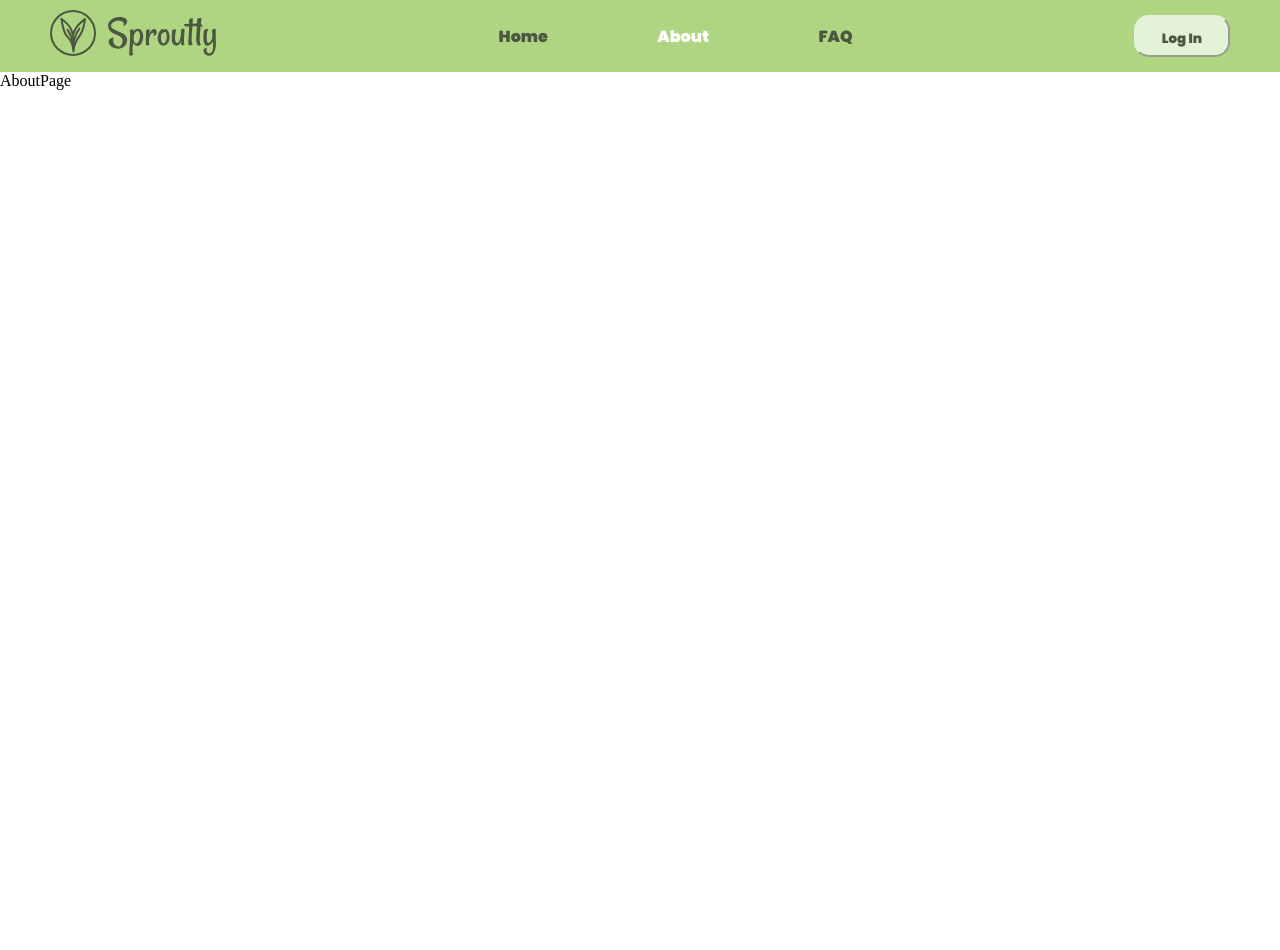
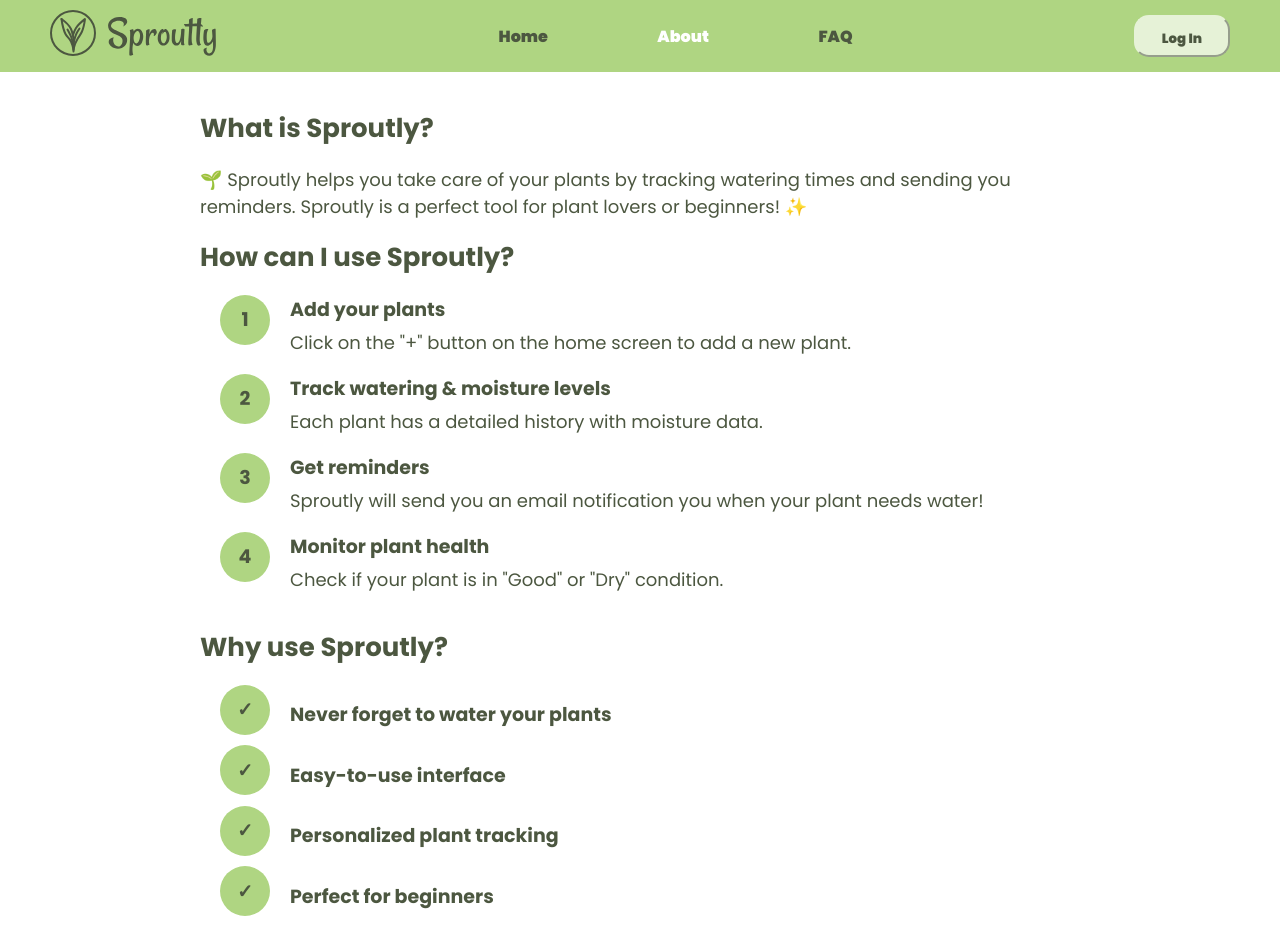
Before and after one commit to nakulbhandare/PlantWaterSystem, a React (Create React App) app in the folder frontend/web-app/: page /about in a window 1280 px wide. Shown: the top 950 px of the page. Before the commit the page ends 800 px from the top, so only its background shows below. Built offline with nearby package versions, Linux system fonts and the light colour scheme.

Commit message:
Feature ticket 31 prototype about page (#183)
Added About Page design
Added About page CSS

```diff
--- a/frontend/web-app/src/Pages/AboutPage.tsx
+++ b/frontend/web-app/src/Pages/AboutPage.tsx
@@ -1,8 +1,96 @@
 import React from 'react'
+import '../Styles/custom/aboutPage.css'
 
 function AboutPage() {
   return (
-    <div>AboutPage</div>
+    <div className='font-poppins about-container'>
+      <h1>What is Sproutly?</h1>
+      <p>🌱 Sproutly helps you take care of your plants by tracking watering times and sending you reminders. Sproutly is a perfect tool for plant lovers or beginners! ✨</p>
+      <h1>How can I use Sproutly?</h1>
+      <div className="bullet-container">
+        <div className="bullet">
+          <div className="bullet-number">
+            <h2>1</h2>
+          </div>
+          <div className="bullet-text">
+            <h2 className="bullet-title">Add your plants</h2>
+            <p>Click on the "+" button on the home screen to add a new plant.</p>
+          </div>
+        </div>
+
+        <div className="bullet">
+          <div className="bullet-number">
+            <h2>2</h2>
+          </div>
+          <div className="bullet-text">
+            <h2 className="bullet-title">Track watering & moisture levels</h2>
+            <p>Each plant has a detailed history with moisture data.</p>
+          </div>
+        </div>
+
+        <div className="bullet">
+          <div className="bullet-number">
+            <h2>3</h2>
+          </div>
+          <div className="bullet-text">
+            <h2 className="bullet-title">Get reminders</h2>
+            <p className="bullet-description">Sproutly will send you an email notification you when your plant needs water!</p>
+          </div>
+        </div>
+
+        <div className="bullet">
+          <div className="bullet-number">
+            <h2>4</h2>
+          </div>
+          <div className="bullet-text">
+            <h2 className="bullet-title">Monitor plant health</h2>
+            <p>Check if your plant is in "Good" or "Dry" condition.</p>
+          </div>
+        </div>
+      </div>
+      <h1>Why use Sproutly?</h1>
+      <div className="bullet-container">
+
+        <div className="bullet">
+          <div className="bullet-number">
+            <h2>✓</h2>
+          </div>
+          <div className="bullet-text">
+            <h2 className="why-bullet-title">Never forget to water your plants</h2>
+          </div>
+        </div>
+
+        <div className="bullet">
+          <div className="bullet-number">
+            <h2>✓</h2>
+          </div>
+          <div className="bullet-text">
+            <h2 className="why-bullet-title">Easy-to-use interface</h2>
+          </div>
+        </div>
+
+        <div className="bullet">
+          <div className="bullet-number">
+            <h2>✓</h2>
+          </div>
+          <div className="bullet-text">
+            <h2 className="why-bullet-title">Personalized plant tracking</h2>
+          </div>
+        </div>
+
+        <div className="bullet">
+          <div className="bullet-number">
+            <h2>✓</h2>
+          </div>
+          <div className="bullet-text">
+            <h2 className="why-bullet-title">Perfect for beginners</h2>
+          </div>
+        </div>
+      </div>
+      <h1>Need help?</h1>
+      <p>📌 Check our <span className="faq-link">FAQ page</span> for common questions!</p>
+      <p>📩 Contact us if you need support.</p>
+    </div>
   )
 }
 
--- /dev/null
+++ b/frontend/web-app/src/Styles/custom/aboutPage.css
@@ -0,0 +1,47 @@
+.about-container {
+    color: #4C5740;
+    padding: 20px 200px;
+}
+
+.bullet {
+    display: flex;
+    flex-direction: row;
+}
+
+.bullet-number {
+    display: flex;
+    flex-direction: column;
+    justify-content: center;
+    align-items: center;
+    height: 50px;
+    width: 50px;
+    background-color: #AFD582;
+    border-radius: 100%;
+    margin: 0 20px;
+}
+
+.bullet-title {
+    margin-top: 0px;
+    margin-bottom: 0px;
+}
+
+h1 {
+    font-size: 26px;
+}
+
+h2 {
+    font-size: 19px;
+}
+
+p {
+    font-size: 18px;
+}
+
+.bullet-text p {
+    margin-top: 5px;
+}
+
+.faq-link {
+    color: #AFD582;
+    font-weight: 700;
+}
--- a/frontend/web-app/src/Styles/global.css
+++ b/frontend/web-app/src/Styles/global.css
@@ -13,3 +13,7 @@ body{
 .text-white{
     color: #FFFFFF;
 }
+
+.font-poppins > * {
+    font-family: 'Poppins', sans-serif;
+}
```
